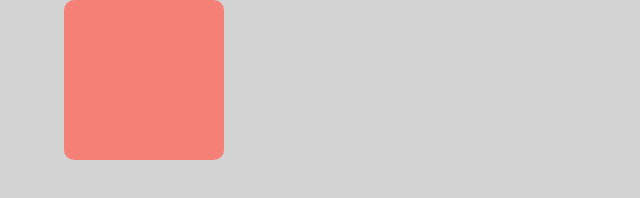
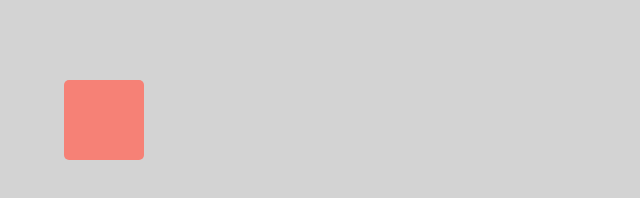
Before and after one commit to w1tch3r-code/transition_transform_animation, a plain HTML site: page Transform-Level-1_1/index.html in a window 1280 px wide. Shown: the whole page, without its empty margins (0-640 px from the left). Drawn offline with Linux system fonts and the light colour scheme.

Commit message:
Korrektur transform: rotate(90deg) scale(2)

```diff
--- a/Transform-Level-1_1/assets/css/style.css
+++ b/Transform-Level-1_1/assets/css/style.css
@@ -67,12 +67,10 @@ section div {
     height: 80px;
     background-color: #F68176;
     border-radius: 5px;
-    transform: scale(2);
     transform-origin: bottom left;
-    transition: all 1s ease-in-out;
+    transition: transform 1s ease-in-out;
 }
 
 section article:hover div {
-    transform: scale(1);
-    transform: rotate(90deg);
+    transform: rotate(90deg) scale(2);
 }
```
